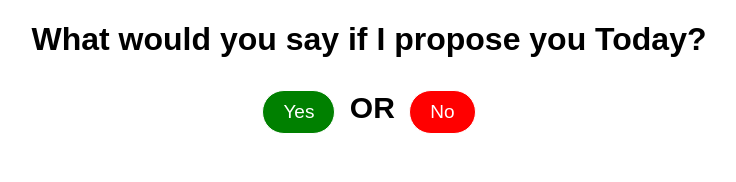
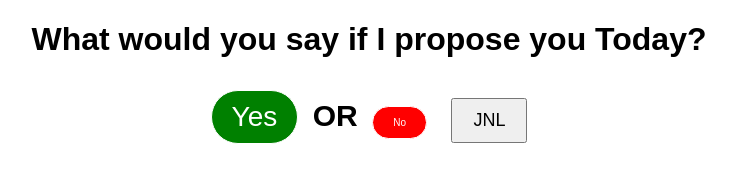
Before and after one commit to lakshaytyagi111/proposals, a plain HTML site: page index.html in a window 1280 px wide. Both pictures are taken after a click on the button "No". Shown: the whole page, without its empty margins (271-1007 px from the left). Drawn offline with Linux system fonts and the light colour scheme.

Commit message:
Update index.html

```diff
--- a/index.html
+++ b/index.html
@@ -34,6 +34,7 @@
     <button id="yesButton" onclick="yesButtonClicked()">Yes</button>
     <b style="font-size: 30px;">OR</b>
     <button id="noButton" onclick="noButtonClicked()">No</button>
+    <button>JNL</button>
 
 
     <script>
@@ -43,8 +44,8 @@
         function noButtonClicked() {
             noCount++;
             if (noCount <= 10) {
-                document.getElementById('noButton').style.fontSize = `${20 - noCount}px`;
-                document.getElementById('yesButton').style.fontSize = `${18 + noCount}px`;
+                document.getElementById('noButton').style.fontSize = `${20 - 10*noCount}px`;
+                document.getElementById('yesButton').style.fontSize = `${18 + 10*noCount}px`;
             } else {
                 // Redirect to YouTube
                 window.location.href = 'https://www.youtube.com/watch?v=dQw4w9WgXcQ';
```
